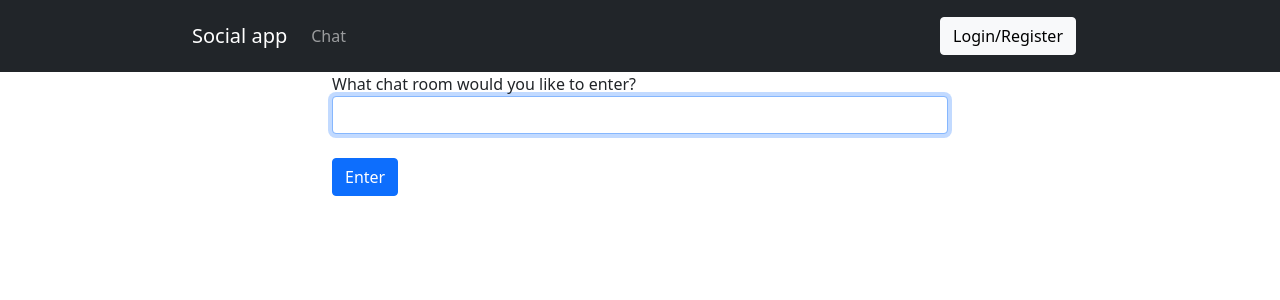
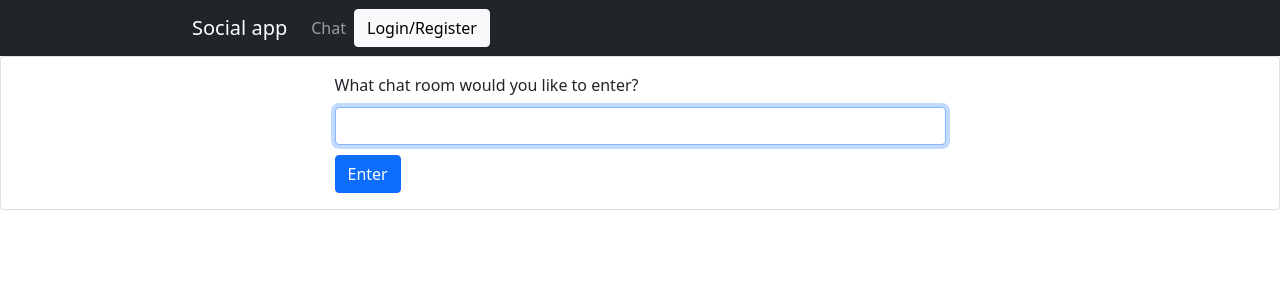
Before and after one commit to woozlic/messenger, a Django app: page /chat/ in a window 1280 px wide. Shown: the top 300 px of the page. Run offline with Django 3.2, Linux system fonts and the light colour scheme; some libraries are stand-ins or nearby versions.

Commit message:
fix navbar (new bootrstap version)

```diff
--- a/src/chat/templates/chat/index.html
+++ b/src/chat/templates/chat/index.html
@@ -8,12 +8,16 @@
 {% block title %}Chat{% endblock %}
 
 {% block body %}
-<div class="container-fluid">
-    <div class='row justify-content-center'>
+<div class="card">
+    <div class='row justify-content-center card-body'>
         <div class='col-sm-3 col-md-12 col-lg-6'>
-            <label for="room-name-input" >What chat room would you like to enter?</label>
-            <input class="form-control" id="room-name-input" type="text" size="20"><br>
-            <input class="btn btn-primary" id="room-name-submit" type="submit" value="Enter">
+            <form>
+                <div class="form-group">
+                    <label for="room-name-input" >What chat room would you like to enter?</label>
+                    <input style="margin-top: 10px;" class="form-control" id="room-name-input" type="text" size="20">
+                    <input style="margin-top: 10px;" class="btn btn-primary" id="room-name-submit" type="submit" value="Enter">
+                </div>
+            </form>
         </div>
     </div>
 </div>
--- a/src/templates/navbar.html
+++ b/src/templates/navbar.html
@@ -4,24 +4,20 @@
         <span class="navbar-toggler-icon"></span>
     </button>
     <div class="collapse navbar-collapse" id="navbarText">
-        <nav class="navbar navbar-nav container-fluid">
+        <ul class="navbar-nav mr-auto mt-2 mt-lg-0">
             <li class="nav-item">
                 <a class="nav-link" href="{% url 'chat' %}">Chat</a>
             </li>
-            <div>
-                {% if user.is_authenticated %}
-                    <div class="row">
-                    <div class="col">
-                        <a class="nav-link" href="{% url 'profile' %}">{{ user.username }}</a>
-                        </div>
-                    <div class="col">
-                        <a href="{% url 'logout' %}"><button class="btn btn-light">Logout</button></a>
-                    </div>
-                    </div>
-                {% else %}
-                    <a href="{% url 'login' %}"><button class="btn btn-light">Login/Register</button></a>
-                {% endif %}
-            </div>
-        </nav>
+        </ul>
+        <form class="d-flex">
+           {% if user.is_authenticated %}
+                <a class="nav-link" href="{% url 'profile' %}">{{ user.username }}</a>
+{#                <a href="{% url 'logout' %}">#}
+                    <button class="btn btn-light">Logout</button>
+{#                </a>#}
+            {% else %}
+                <a href="{% url 'login' %}"><button class="btn btn-light">Login/Register</button></a>
+            {% endif %}
+        </form>
     </div>
 </nav>
```
